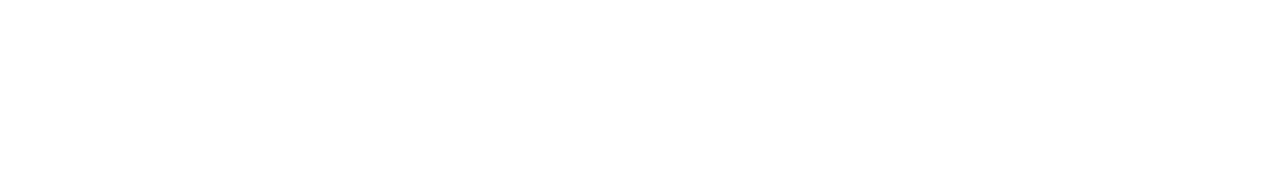
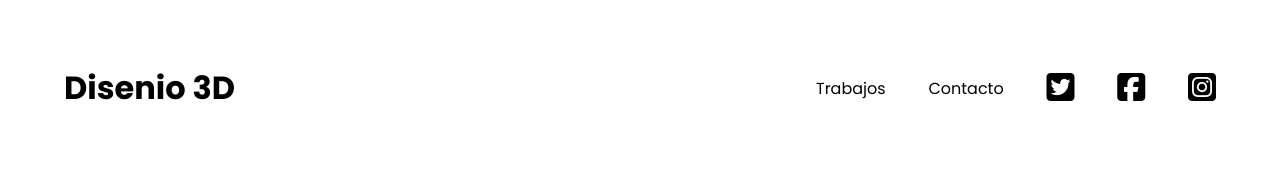
Before and after one commit to katitafranco/css-grid-portfolio, a plain HTML site: page index.html in a window 1280 px wide. Drawn offline with Linux system fonts and the light colour scheme.

Commit message:
Add images to img - Add Navbar html css

```diff
--- a/css/estilos.css
+++ b/css/estilos.css
@@ -0,0 +1,37 @@
+* {
+  margin: 0;
+  padding: 0;
+  box-sizing: border-box;
+}
+body {
+  font-family: "Poppins", sans-serif;
+}
+.container {
+  max-width: 90%;
+  margin: 0 auto;
+}
+.navbar {
+  display: flex;
+  justify-content: space-between;
+  padding: 64px 0;
+}
+
+.navbar .left {
+  font-size: 32px;
+  font-weight: bold;
+}
+.navbar .right {
+  width: 400px;
+  display: flex;
+  justify-content: space-between;
+  align-items: center;
+}
+
+.navbar .right a {
+  text-decoration: none;
+  color: black;
+}
+
+.navbar .right a:hover {
+  text-decoration: underline;
+}
--- a/index.html
+++ b/index.html
@@ -6,7 +6,7 @@
     <link rel="preconnect" href="https://fonts.googleapis.com" />
     <link rel="preconnect" href="https://fonts.gstatic.com" crossorigin />
     <link
-      href="https://fonts.googleapis.com/css2?family=Poppins&display=swap"
+      href="https://fonts.googleapis.com/css2?family=Poppins:ital,wght@0,100;0,200;0,300;0,400;0,500;0,600;0,700;0,800;0,900;1,100;1,200;1,300;1,400;1,500;1,600;1,700;1,800;1,900&display=swap"
       rel="stylesheet"
     />
     <link
@@ -16,5 +16,24 @@
     <link rel="stylesheet" href="css/estilos.css" />
     <title>Portafolio 3D</title>
   </head>
-  <body></body>
+  <body>
+    <div class="container">
+      <header class="navbar">
+        <div class="left">Disenio 3D</div>
+        <nav class="right">
+          <a href="#trabajos">Trabajos</a>
+          <a href="#contacto">Contacto</a>
+          <a href="#twitter">
+            <i class="fa-brands fa-square-twitter fa-2x"></i>
+          </a>
+          <a href="#facebook">
+            <i class="fa-brands fa-square-facebook fa-2x"></i>
+          </a>
+          <a href="#twitter">
+            <i class="fa-brands fa-square-instagram fa-2x"></i>
+          </a>
+        </nav>
+      </header>
+    </div>
+  </body>
 </html>
```
Also changed, not shown: img/imagen1.jpg (added), img/imagen2.jpg (added), img/imagen3.jpg (added), img/imagen4.jpg (added), img/imagen5.jpg (added), img/imagen6.jpg (added), img/imagen7.jpg (added), img/imagen8.jpg (added), img/imagen9.jpg (added).
